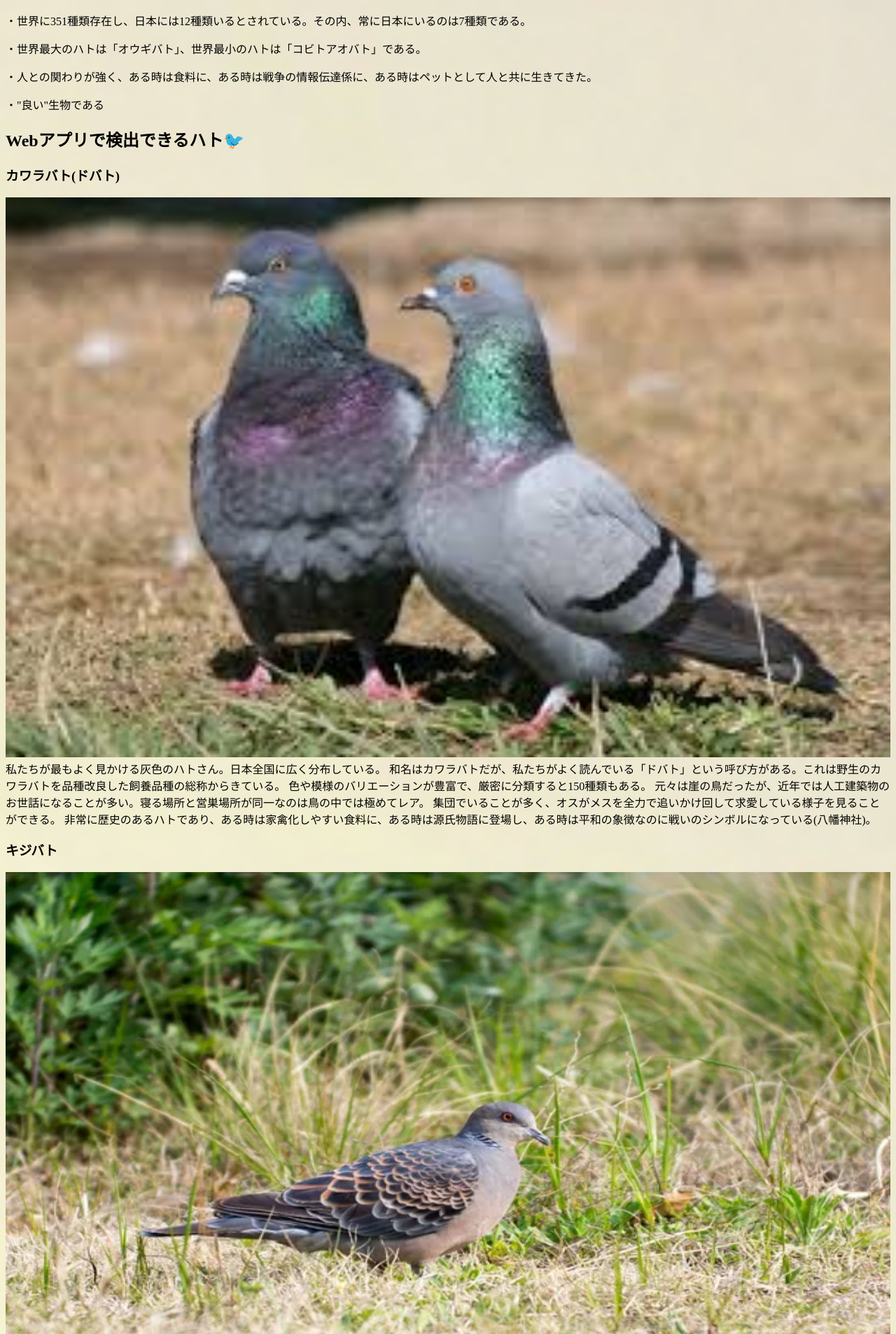
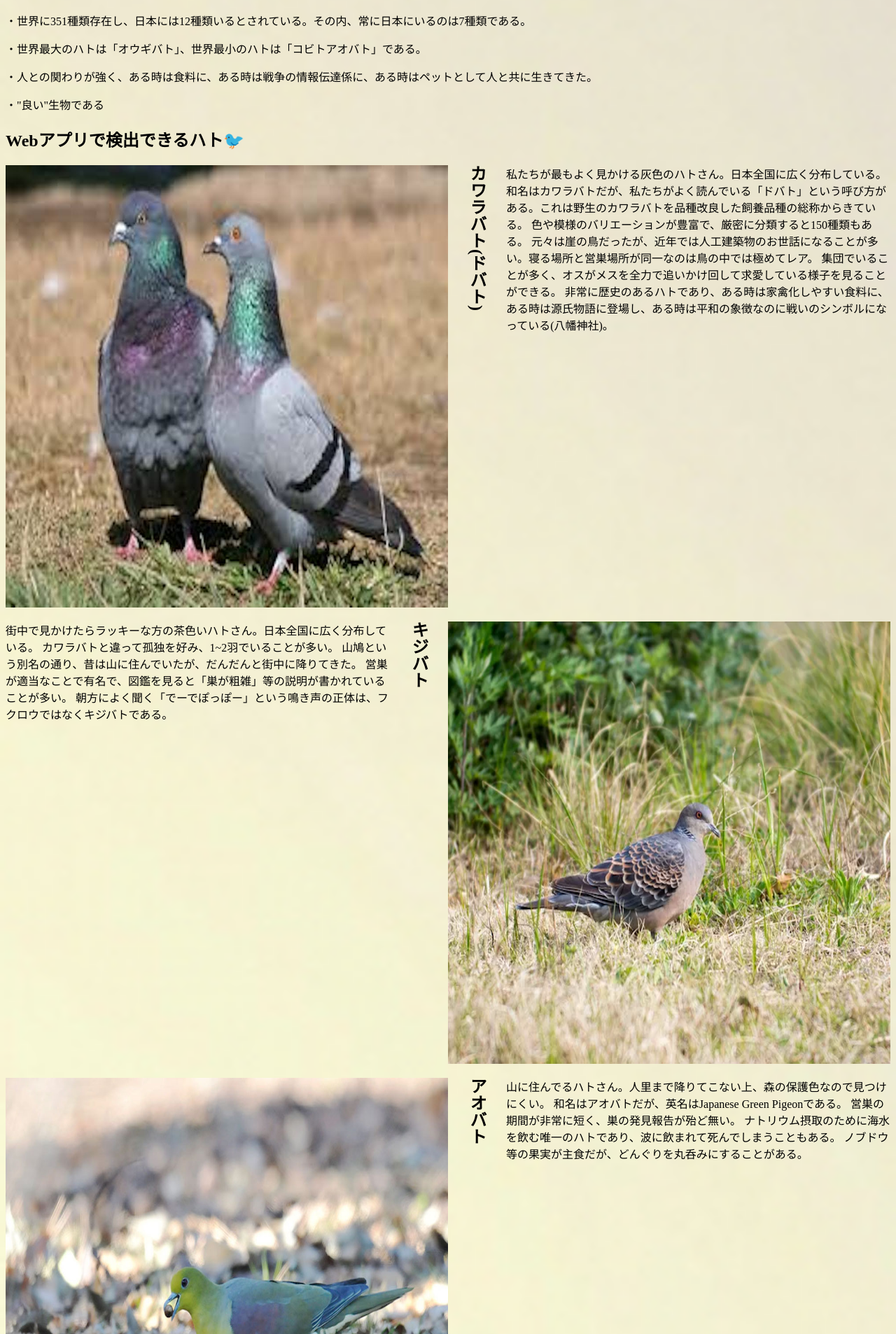
Before and after one commit to ARAN1218/Pigeon-Detection-AI, a Flask app: page /pigeons in a window 1280 px wide. Shown: the part 617-2523 px from the top of the page at 70% size. Run offline with Flask 2, Linux system fonts and the light colour scheme; some libraries are stand-ins or nearby versions.

Commit message:
make pigeon page better

```diff
--- a/pigeon_app/static/css/style.css
+++ b/pigeon_app/static/css/style.css
@@ -62,7 +62,7 @@ body {
     max-height: 40%;
 }
 
-nav{
+nav.menu{
     height: 100%;
     padding-top: 0.1%;
     overflow: hidden;
@@ -70,30 +70,27 @@ nav{
     box-sizing: border-box;
 }
 
-ul{
+ul.menu {
     display: flex;
     padding-left: 0%;
     padding-right: 0%;
 }
 
 
-li{
+li.menu {
     float: left;
     list-style: none;
     text-align: center;
     width: 25%;
 }
-li a{
+li.menu a{
     display: block;
     padding-top: 5%;
     padding-bottom: 5%;
 }
-li+ li{
+li.menu+ li.menu{
     border-left: 1px solid black;
 }
-/* li:last-child {
-    margin-right: 0.1%;
-} */
 
 .nav{
     display: block;
@@ -104,7 +101,30 @@ li+ li{
     color: rgb(214, 237, 248);
 }
 
-.pigeons{
+
+/* pigeonsの画像・テキスト配置 */
+h3.pigeons {
+  font-size: 1.5em;
+  writing-mode: vertical-lr;
+}
+
+img.pigeons {
+  width: 50%;
+  height: 100%;
+}
+
+ul.pigeons {
+  list-style: none;
+  padding-left: 0;
+}
+
+ul.pigeons li.pigeons {
   width: 100%;
-  height: 100vh;
+  height: 100%;
+  display:flex;
+  margin-top:20px;
 }
+
+ul.pigeons li.pigeons:nth-child(even){
+  flex-direction: row-reverse;
+}
--- a/pigeon_app/templates/base.html
+++ b/pigeon_app/templates/base.html
@@ -21,12 +21,12 @@
     </div>
     <h1><a href="/" style="text-decoration: none; color: black;">Pigeon Detection AI</a></h1>
     <h3>created by Shunsuke Nara</h3>
-    <nav>
-        <ul>
-            <li><a class="nav" href="/">HOME</a></li>
-            <li><a class="nav" href="/info">INFO</a></li>
-            <li><a class="nav" href="/pigeons">PIGEONS</a></li>
-            <li><a class="nav" href="/tech">TECH</a></li>
+    <nav class="menu">
+        <ul class="menu">
+            <li class="menu"><a class="nav" href="/">HOME</a></li>
+            <li class="menu"><a class="nav" href="/info">INFO</a></li>
+            <li class="menu"><a class="nav" href="/pigeons">PIGEONS</a></li>
+            <li class="menu"><a class="nav" href="/tech">TECH</a></li>
         </ul>
     </nav>
     <br>
--- a/pigeon_app/templates/pigeons.html
+++ b/pigeon_app/templates/pigeons.html
@@ -18,73 +18,87 @@
     <p>・"良い"生物である</p>
 
     <h2>Webアプリで検出できるハト🐦</h2>
-    <h3>カワラバト(ドバト)</h3>
+    <ul class="pigeons">
+        <li class="pigeons">
             <img class="pigeons" src="../static/rock_dove.jpeg" alt="カワラバト"><br>
+            <h3 class="pigeons">カワラバト(ドバト)</h3>
             私たちが最もよく見かける灰色のハトさん。日本全国に広く分布している。
             和名はカワラバトだが、私たちがよく読んでいる「ドバト」という呼び方がある。これは野生のカワラバトを品種改良した飼養品種の総称からきている。
             色や模様のバリエーションが豊富で、厳密に分類すると150種類もある。
             元々は崖の鳥だったが、近年では人工建築物のお世話になることが多い。寝る場所と営巣場所が同一なのは鳥の中では極めてレア。
             集団でいることが多く、オスがメスを全力で追いかけ回して求愛している様子を見ることができる。
             非常に歴史のあるハトであり、ある時は家禽化しやすい食料に、ある時は源氏物語に登場し、ある時は平和の象徴なのに戦いのシンボルになっている(八幡神社)。
-
-    <h3>キジバト</h3>
-    <img class="pigeons" src="../static/orientle_turtle dove.webp" alt="キジバト"><br>
+        </li>
+        <li class="pigeons">
+            <img class="pigeons" src="../static/orientle_turtle dove.png" alt="キジバト"><br>
+            <h3 class="pigeons">キジバト</h3>
             街中で見かけたらラッキーな方の茶色いハトさん。日本全国に広く分布している。
             カワラバトと違って孤独を好み、1~2羽でいることが多い。
             山鳩という別名の通り、昔は山に住んでいたが、だんだんと街中に降りてきた。
             営巣が適当なことで有名で、図鑑を見ると「巣が粗雑」等の説明が書かれていることが多い。
             朝方によく聞く「でーでぽっぽー」という鳴き声の正体は、フクロウではなくキジバトである。
-
-    <h3>アオバト</h3>
+        </li>
+        <li class="pigeons">
             <img class="pigeons" src="../static/japanese_green_pigeon.jpg" alt="アオバト"><br>
+            <h3 class="pigeons">アオバト</h3>
             山に住んでるハトさん。人里まで降りてこない上、森の保護色なので見つけにくい。
             和名はアオバトだが、英名はJapanese Green Pigeonである。
             営巣の期間が非常に短く、巣の発見報告が殆ど無い。
             ナトリウム摂取のために海水を飲む唯一のハトであり、波に飲まれて死んでしまうこともある。
             ノブドウ等の果実が主食だが、どんぐりを丸呑みにすることがある。
-
-    <h3>シラコバト</h3>
+        </li>
+        <li class="pigeons">
             <img class="pigeons" src="../static/eurasian_collared dove.jpg" alt="シラコバト"><br>
+            <h3 class="pigeons">シラコバト</h3>
             埼玉県の県の鳥や国の天然記念物に指定されているハトさん。埼玉県東部を中心に関東地方のごく一部に分布している。
             元々は海外から持ち込まれた外来種であり、江戸時代には鷹狩りの的として利用された。
             度重なる餌の供給源の取り締まり等により、残念ながら日本では絶滅しかけている。
             しかしヨーロッパ・全米を制覇しており、ポテンシャルは高いと言える。
             埼玉県のマスコットキャラクターのコバトンはシラコバトをモチーフにしているらしいが、全然似ていない。
-
-    <h3>カラスバト</h3>
+        </li>
+        <li class="pigeons">
             <img class="pigeons" src="../static/japanese_wood_pigeon.jpg" alt="シラコバト"><br>
+            <h3 class="pigeons">カラスバト</h3>
             伊豆諸島等の離島にのみ生息しているハトさん。カラスみたいに真っ黒だからカラスバトと名付けられた。
             全長40cmと巨大であり、特徴的な鳴き声からウシバトの異名を持つ。
             島暮らしにこだわっており、天敵の回避や食料の独占等の利益を享受している。
             食べ物を求めて一日に何回もアイランドホッピングを繰り返す。
             日本にしかいない世界でも貴重なハトなので、1971年に国の天然記念物に指定されている。
+        </li>
 
         <h2>その他日本にいるハト🐦</h2>
-    <h3>キンバト</h3>
+
+        <li class="pigeons">
             <img class="pigeons" src="../static/emerald_dove.jpeg" alt="キンバト"><br>
+            <h3 class="pigeons">キンバト</h3>
             日本では最南端の先島諸島にのみ生息するハトさん。
             1972年に国の天然記念物に指定されているが、最近ではよく見られるようになっている。
             翼や背中に金属光沢があり、見る角度によっては金色に光ることが名前の由来になっている。
             森の中を歩き回り、首を振りながら落ちている木の実等を探して食べている。
-
-    <h3>ズアカアオバト</h3>
+        </li>
+        <li class="pigeons">
             <img class="pigeons" src="../static/whistling_green_pigeon.jpeg" alt="ズアカアオバト"><br>
+            <h3 class="pigeons">ズアカアオバト</h3>
             南西諸島に生息するアオバトの亜種のハトさん。
             本土に生息するアオバトより大きく、色も所々違うので見分けるのは難しくない。
             日本にいるズアカアオバトは頭が赤くないが、台湾やフィリピンにいるハトはちゃんと頭が赤い。
             アオバトと違って海水や温泉水を飲まない。
             キンバトと生息地域が重複しているが、こちらは木に成っている果実を主食としており、資源を共有して共存している。
-
-    <h3>アカガシラカラスバト</h3>
+        </li>
+        <li class="pigeons">
             <img class="pigeons" src="../static/japanese_wood_pigeon_red_head.jpg" alt="アカガシラカラスバト"><br>
+            <h3 class="pigeons">アカガシラカラスバト</h3>
             小笠原諸島に住み着いているカラスバトの亜種のハトさん。
             頭部がほんのり赤くなっていて、地元ではアカポッポの愛称で親しまれている。
             人間が連れてきた猫とかいう害獣のせいで一時期絶滅の危機に晒された。その後、あらゆる手を尽くして猫畜生を捕獲し、ハトさんの個体数を大幅に回復させた。
             ちなみに、上野動物園でこのハトを見ることができる。
+        </li>
 
         <h2>本アプリ製作者が個人的に好きなハト🐦</h2>
-    <h3>ジュズカケバト</h3>
+
+        <li class="pigeons">
             <img class="pigeons" src="../static/ring_neck_pigeon.jpeg" alt="ジュズカケバト"><br>
+            <h3 class="pigeons">ジュズカケバト</h3>
             ”良い“生物🐦
             私がハト好きになったきっかけは、中学三年時にTwitterでこのハトの<a href="https://twitter.com/luv_adriana/status/768452260112113664?s=20&t=eejpRErOtrSmk4h9Vp0LLQ">素晴らしい動画</a>が流れてきたためである。
             首にある黒い輪の模様がジュズをかけているように見えることからこの名前がついている。
@@ -92,31 +106,36 @@
             表情が非常に豊かであり、810通りあるとされている。
             クリーム色の羽毛とエクセレントな形状が"良"く、お餅に擬態することで人間からの捕食を免れている。
             本アプリでジュズカケバトの画像を入れると、シラコバトと判定されることが多い。
-
-    <h3>ギンバト</h3>
+        </li>
+        <li class="pigeons">
             <img class="pigeons" src="../static/ring_neck_dove_white.JPG" alt="ギンバト"><br>
+            <h3 class="pigeons">ギンバト</h3>
             ジュズカケバトの白変種。
             こちらも日本ではペットとして親しまれているが、あの手品に使われるハトでもある。
             その理由は小柄なことに加えて、暗くて狭いスペースに入れるとじっとする習性があり、いきなり現れて飛び立つ時の見栄えが良いためである。
             鳥カフェ等に行くと、ギンバトがいることがある。非常に人懐こい生き物なので、あまりにも"良い"とされている。
-
-
-    <h3>モリバト</h3>
+        </li>
+        <li class="pigeons">
             <img class="pigeons" src="../static/wood_pigeon.jpeg" alt="モリバト"><br>
+            <h3 class="pigeons">モリバト</h3>
             モリモリしてるから好きです🐦
-
-    <h3>ウスユキバト</h3>
+        </li>
+        <li class="pigeons">
             <img class="pigeons" src="../static/diamond_dove.JPG" alt="ウスユキバト"><br>
+            <h3 class="pigeons">ウスユキバト</h3>
             全長約20cmしかない非常に小さいハトさん。
             諸国でペットとして愛されている。
             ググると「世界最小のハト」とかいうガセ情報が出てきますが、世界最小のハトはコビトアオバトです。
-
-    <h3>ケレルー(Kererū)</h3>
+        </li>
+        <li class="pigeons">
             <img class="pigeons" src="../static/kereru.jpg" alt="ケレルー"><br>
+            <h3 class="pigeons">ケレルー(Kererū)</h3>
             ニュージーランドにいる大型のハトさん。
             柔らかい木の実が大好物で、熟れて落ちてしまった木の実も平気で食べる。
             夏場ではそのような木の実は自然発酵しており、アルコールを含んでいる場合がある。
             つまり、それを食べてしまったハトは酔っ払ってしまい、飲酒飛行の末に止まり木から落下なんてこともあるらしい。
             でも天敵がいないので、安心して酔っ払える。こういう人生を歩みたいですね。
+        </li>
+    </ul>
 
 {% endblock %}
--- a/pigeon_app/templates/tech.html
+++ b/pigeon_app/templates/tech.html
@@ -16,7 +16,7 @@ Webサイトにおいては共有ボタンの設置とは別に「OGP」とい
 
     <h3>本アプリの作り方</h3>
     <p>1. 自前のデータを用意し、検出対象に印をつける作業(アノテーション)を行う。</p>
-    <p>2. データの前処理が終わったら、それをYolov5にぶち込んで学習させる。</p>
+    <p>2. データの前処理が終わったら、それをYolov5にブチ込んで学習させる。</p>
     <p>3. Webアプリのフロントエンド(あなた方に見えているこの画面)をHTML/CSS/JavaScriptで大雑把に構築していく。</p>
     <p>4. 一旦herokuを使ってインターネット上に公開し、動作するか確かめる。</p>
     <p>5. Webアプリのバックエンド(YOLOv5の予測処理等)をPythonで実装する。(←マジで一番キツかった。二度とやりたくない。)</p>
```
Also changed, not shown: pigeon_app/static/diamond_dove.JPG, pigeon_app/static/emerald_dove.jpeg, pigeon_app/static/eurasian_collared dove.jpg, pigeon_app/static/japanese_green_pigeon.jpg, pigeon_app/static/japanese_wood_pigeon.jpg, pigeon_app/static/japanese_wood_pigeon_red_head.jpg, pigeon_app/static/kereru.jpg, pigeon_app/static/orientle_turtle dove.png (added), pigeon_app/static/orientle_turtle dove.webp (deleted), pigeon_app/static/rock_dove.jpeg, pigeon_app/static/whistling_green_pigeon.jpeg, pigeon_app/static/wood_pigeon.jpeg, 2 other files. Lines whose indentation alone changed are shown as unchanged.
